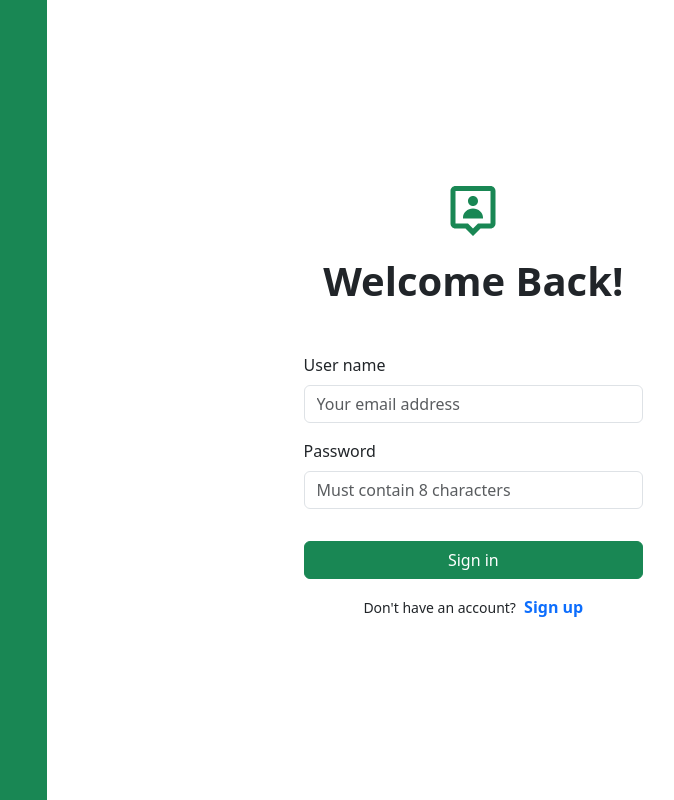
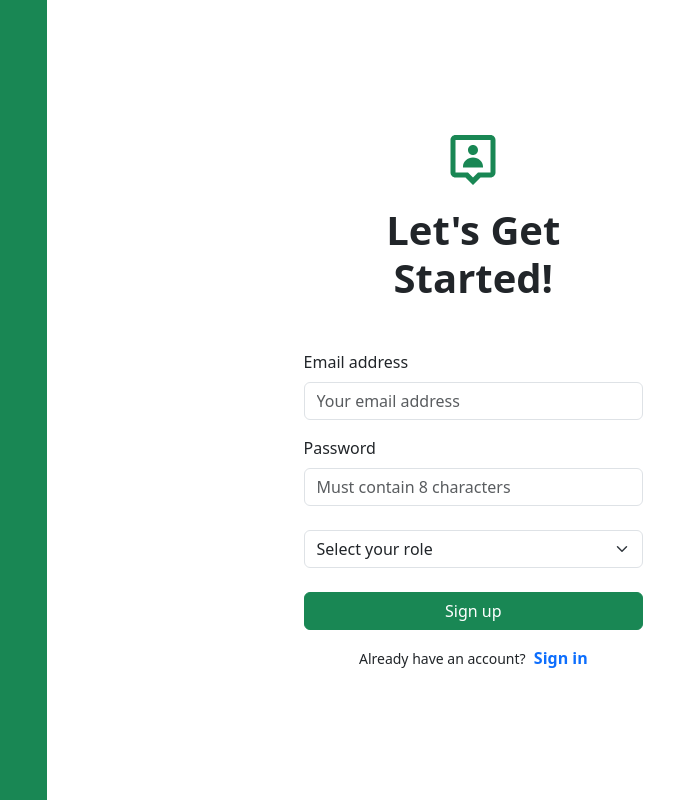
Before and after one commit to sandundil2002/Crop_Monitoring_System-Frontend, a plain HTML site: page index.html in a window 1280 px wide. Both pictures are taken after a click on the link "Sign up". Shown: the full height of the page, 380-1054 px from the left. Drawn offline with nearby package versions, Linux system fonts and the light colour scheme.

Commit message:
user registration form created.

```diff
--- /dev/null
+++ b/controller/script.js
@@ -0,0 +1,17 @@
+$(document).ready(function () {
+  $("#signup-form").hide();
+
+  $("#login-form a").click(function (e) {
+    e.preventDefault();
+    $("#login-form").fadeOut(300, function () {
+      $("#signup-form").fadeIn(300);
+    });
+  });
+
+  $("#signup-form a").click(function (e) {
+    e.preventDefault();
+    $("#signup-form").fadeOut(300, function () {
+      $("#login-form").fadeIn(300);
+    });
+  });
+});
--- a/index.html
+++ b/index.html
@@ -16,7 +16,8 @@
     <div class="container-fluid p-0">
         <div class="row g-0">
             <!-- Side-bar -->
-            <div class="col-lg-4 col-xl-4 p-12 p-xl-20 start-0 top-0 bottom-0 bg-success d-none d-lg-flex flex-column vh-100">
+            <div
+                class="col-lg-4 col-xl-4 p-12 p-xl-20 start-0 top-0 bottom-0 bg-success d-none d-lg-flex flex-column vh-100">
                 <div class="side-bar px-5 text-center text-white">
                     <img src="./assets/images/login/logo.png" class="w-50" alt="Logo">
                     <h1>Empowering Sustainable Growth With</h1>
@@ -28,6 +29,7 @@
                 </div>
             </div>
 
+            <!-- Login-form -->
             <div class="col-12 col-lg-8 content" id="login-form">
                 <div class="d-flex align-items-center justify-content-center h-100">
                     <div class="col-12 col-md-8 col-lg-6 col-xl-5 px-2">
@@ -38,11 +40,13 @@
                         <form>
                             <div class="mb-3">
                                 <label for="email" class="form-label">User name</label>
-                                <input type="email" class="form-control" id="email" placeholder="Your email address" required>
+                                <input type="email" class="form-control" id="email" placeholder="Your email address"
+                                    required>
                             </div>
                             <div class="mb-3">
                                 <label for="password" class="form-label">Password</label>
-                                <input type="password" class="form-control" id="password" placeholder="Must contain 8 characters" required>
+                                <input type="password" class="form-control" id="password"
+                                    placeholder="Must contain 8 characters" required>
                             </div>
                             <div>
                                 <button type="submit" class="btn btn-success w-100 mt-3">Sign in</button>
@@ -55,9 +59,48 @@
                     </div>
                 </div>
             </div>
+
+            <!-- Signup-form -->
+            <div class="col-12 col-lg-8 content" id="signup-form">
+                <div class="d-flex align-items-center justify-content-center h-100">
+                    <div class="col-12 col-md-8 col-lg-6 col-xl-5 px-2">
+                        <div class="text-center mb-5">
+                            <img src="./assets/images/login/user-pin-regular-48.png" alt="User Icon" class="mb-3">
+                            <h1 class="fw-bold">Let's Get Started!</h1>
+                        </div>
+                        <form>
+                            <div class="mb-3">
+                                <label for="email" class="form-label">Email address</label>
+                                <input type="email" class="form-control" id="email" placeholder="Your email address"
+                                    required>
+                            </div>
+                            <div class="mb-3">
+                                <label for="password" class="form-label">Password</label>
+                                <input type="password" class="form-control" id="password"
+                                    placeholder="Must contain 8 characters" required>
+                            </div>
+                            <select class="form-select mt-4" aria-label="role select" required>
+                                <option selected>Select your role</option>
+                                <option value="MANAGER">Manager</option>
+                                <option value="ADMINISTRATIVE">Administrative</option>
+                                <option value="SCIENTIST">Scientist</option>
+                                <option value="OTHER">Other</option>
+                            </select>
+                            <div>
+                                <button type="submit" class="btn btn-success w-100 mt-4">Sign up</button>
+                            </div>
+                        </form>
+                        <div class="text-center mt-3">
+                            <small>Already have an account?</small>
+                            <a href="#" class="fw-semibold ms-1 text-decoration-none">Sign in</a>
+                        </div>
+                    </div>
+                </div>
+            </div>
         </div>
     </div>
 
+    <script src="./controller/script.js"></script>
     <script src="https://cdn.jsdelivr.net/npm/@popperjs/core@2.11.8/dist/umd/popper.min.js"
         integrity="sha384-I7E8VVD/ismYTF4hNIPjVp/Zjvgyol6VFvRkX/vR+Vc4jQkC+hVqc2pM8ODewa9r"
         crossorigin="anonymous"></script>
```
